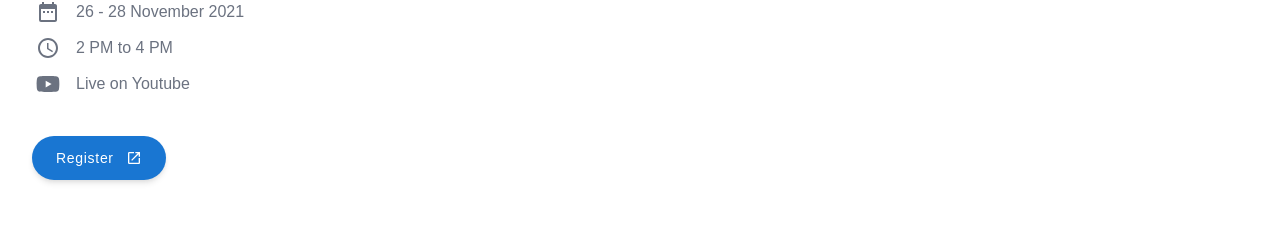
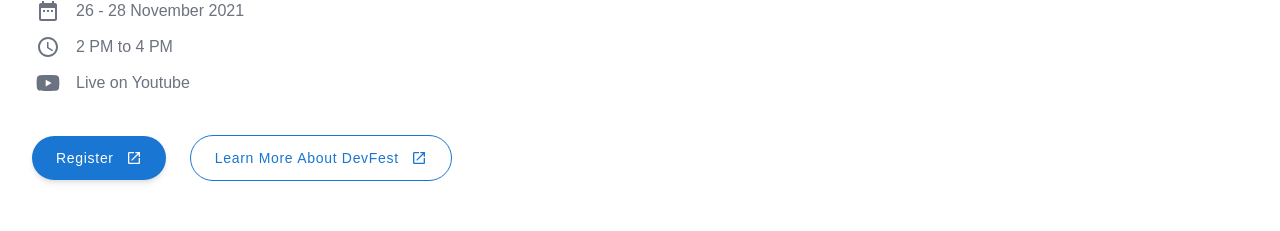
Before and after one commit to arayhan/devfest-jakarta-2021, a React (Create React App) app: page /organizers in a window 1280 px wide. Shown: the part 1040-1271 px from the top of the page. Built offline with nearby package versions, Linux system fonts and the light colour scheme; what @tailwindcss/typography would draw is missing.

Commit message:
update About section : add "Learn More About DevFest" button

```diff
--- a/src/components/sections/About.jsx
+++ b/src/components/sections/About.jsx
@@ -37,6 +37,7 @@ export const About = () => {
 							<span className="text-base">Live on Youtube</span>
 						</div>
 					</div>
+					<div className="flex items-center space-x-6">
 						<a
 							className="bg-blue-700 inline-flex items-center rounded-full px-6 py-3 text-sm text-white space-x-3 shadow-md transition-all hover:bg-blue-800 hover:px-8"
 							href="https://gdg.community.dev/"
@@ -48,6 +49,18 @@ export const About = () => {
 								<MdLaunch size={16} />
 							</span>
 						</a>
+						<a
+							className="border-blue-700 border inline-flex items-center rounded-full px-6 py-3 text-sm text-blue-700 space-x-3 transition-all hover:bg-gray-50 hover:px-8"
+							href="https://gdg.community.dev/devfest/"
+							target="_blank"
+							rel="noreferrer"
+						>
+							<span className="tracking-wider">Learn More About DevFest</span>
+							<span>
+								<MdLaunch size={16} />
+							</span>
+						</a>
+					</div>
 				</div>
 				<div className="w-full">
 					<div className="rounded-md overflow-hidden">
```
Lines whose indentation alone changed are shown as unchanged.
